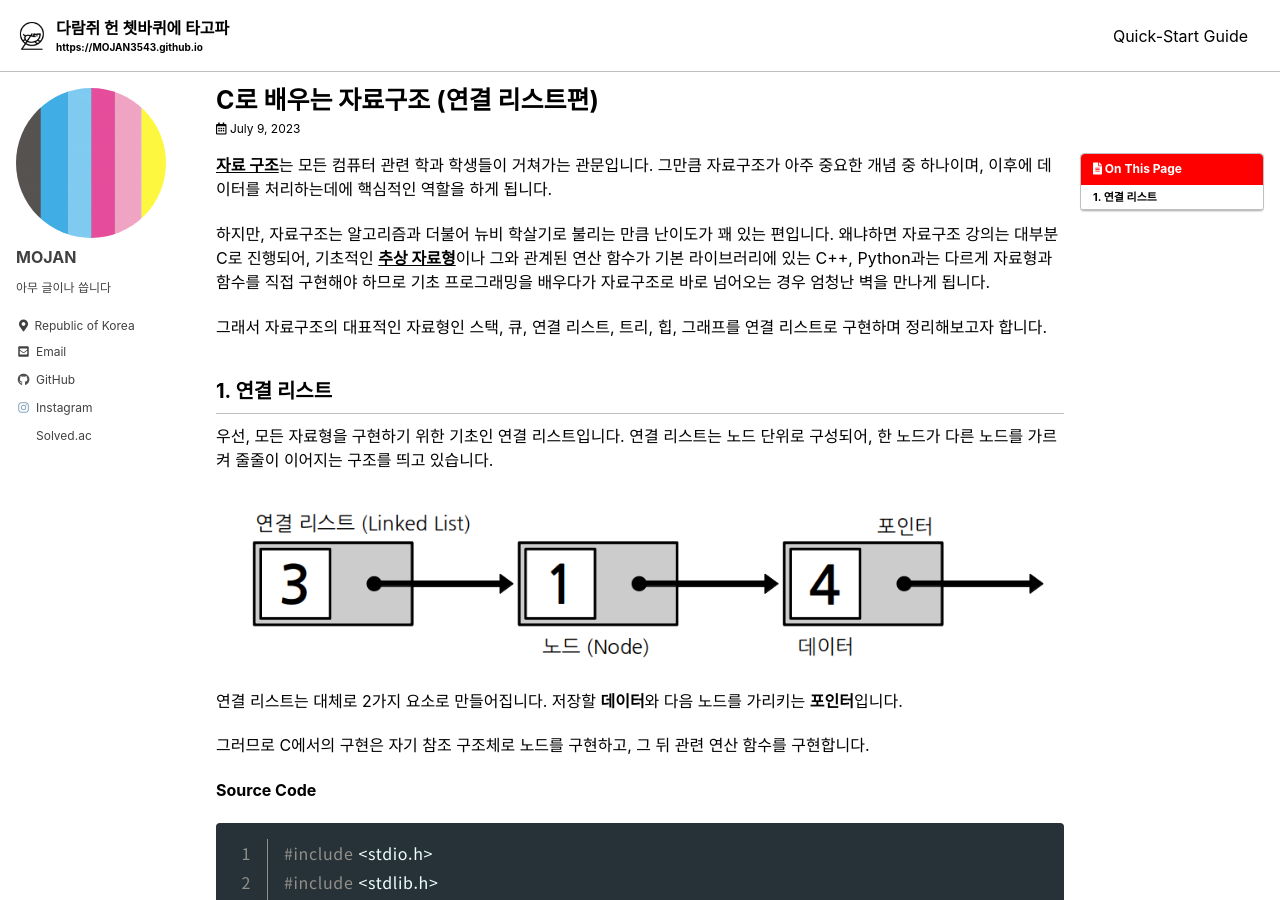
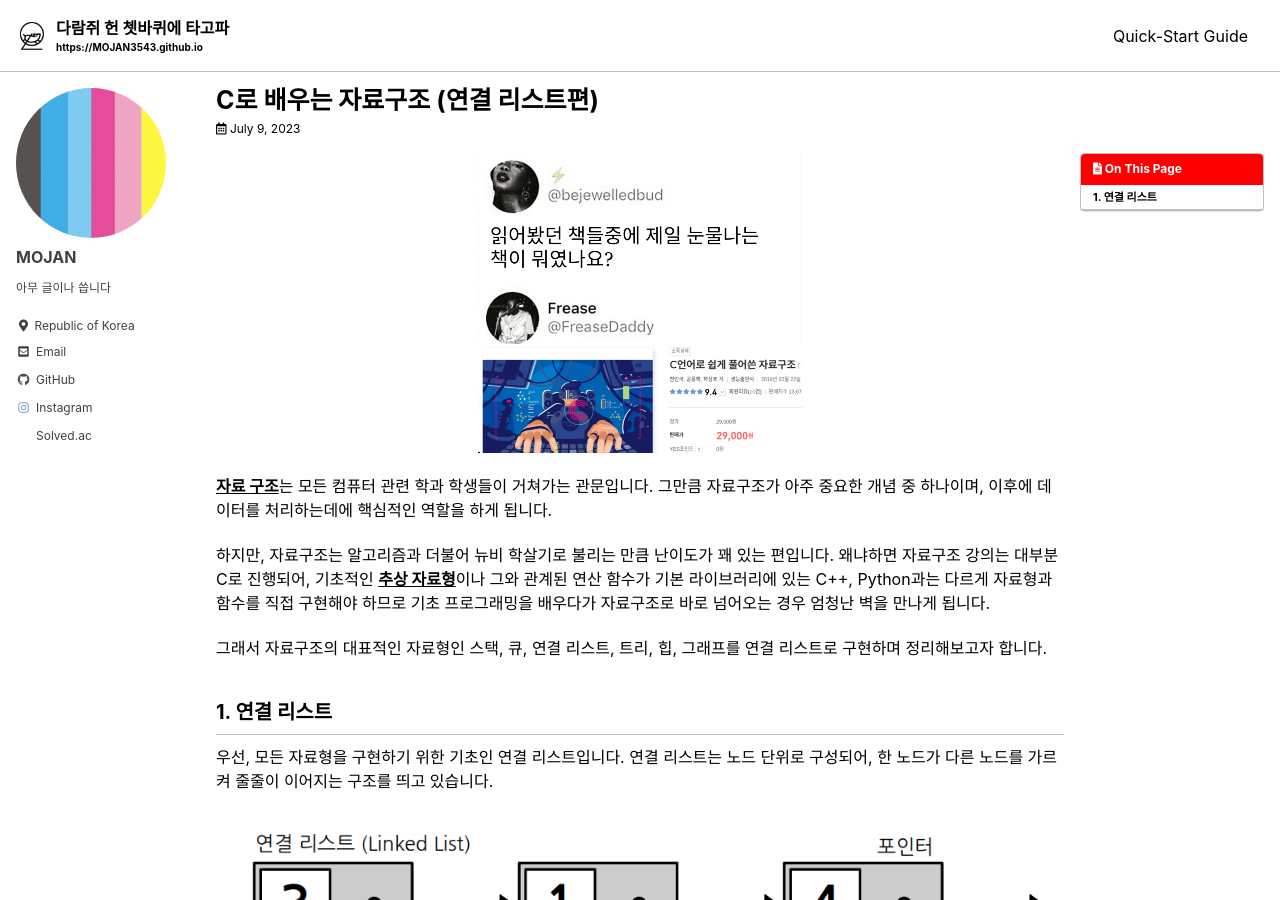
Before and after one commit to MOJAN3543/MOJAN3543.github.io, a Jekyll site: the page built from _posts/DataStructureInC/LinkedList/2023-07-09-DataStructureInLinkedList.md, in a window 1280 px wide and 900 px high. Built offline with Jekyll 4.4.1, drawn with Linux system fonts in a browser that asks for light colours; cached includes are drawn as plain includes.

Commit message:
Update 2023-07-09-DataStructureInLinkedList.md

```diff
--- a/_posts/DataStructureInC/LinkedList/2023-07-09-DataStructureInLinkedList.md
+++ b/_posts/DataStructureInC/LinkedList/2023-07-09-DataStructureInLinkedList.md
@@ -8,6 +8,8 @@ tags:
   - [C, 자료구조, 연결 리스트]
 last_modified_at: 2023-04-05
 ---
+![SadDataStructure](https://raw.githubusercontent.com/MOJAN3543/MOJAN3543.github.io/6c70d3b441163cf0aeb290c5973458f28b1a054b/_posts/DataStructureInC/LinkedList/datastructmakemecry.png "SoSad")
+{: .text-center}
 [**자료 구조**](https://ko.wikipedia.org/wiki/%EC%9E%90%EB%A3%8C_%EA%B5%AC%EC%A1%B0)는 모든 컴퓨터 관련 학과 학생들이 거쳐가는 관문입니다. 그만큼 자료구조가 아주 중요한 개념 중 하나이며, 이후에 데이터를 처리하는데에 핵심적인 역할을 하게 됩니다.
 
 하지만, 자료구조는 알고리즘과 더불어 뉴비 학살기로 불리는 만큼 난이도가 꽤 있는 편입니다. 왜냐하면 자료구조 강의는 대부분 C로 진행되어, 기초적인 [**추상 자료형**](https://ko.wikipedia.org/wiki/%EC%B6%94%EC%83%81_%EC%9E%90%EB%A3%8C%ED%98%95)이나 그와 관계된 연산 함수가 기본 라이브러리에 있는 C++, Python과는 다르게 자료형과 함수를 직접 구현해야 하므로 기초 프로그래밍을 배우다가 자료구조로 바로 넘어오는 경우 엄청난 벽을 만나게 됩니다.
@@ -18,6 +20,7 @@ last_modified_at: 2023-04-05
 우선, 모든 자료형을 구현하기 위한 기초인 연결 리스트입니다. 연결 리스트는 노드 단위로 구성되어, 한 노드가 다른 노드를 가르켜 줄줄이 이어지는 구조를 띄고 있습니다.
 
 ![LinkedList](https://github.com/MOJAN3543/MOJAN3543.github.io/blob/main/_posts/DataStructureInC/LinkedList/LinkedList.png?raw=true "LinkedList")
+{: .text-center}
 
 연결 리스트는 대체로 2가지 요소로 만들어집니다. 저장할 **데이터**와 다음 노드를 가리키는 **포인터**입니다.
 
```
